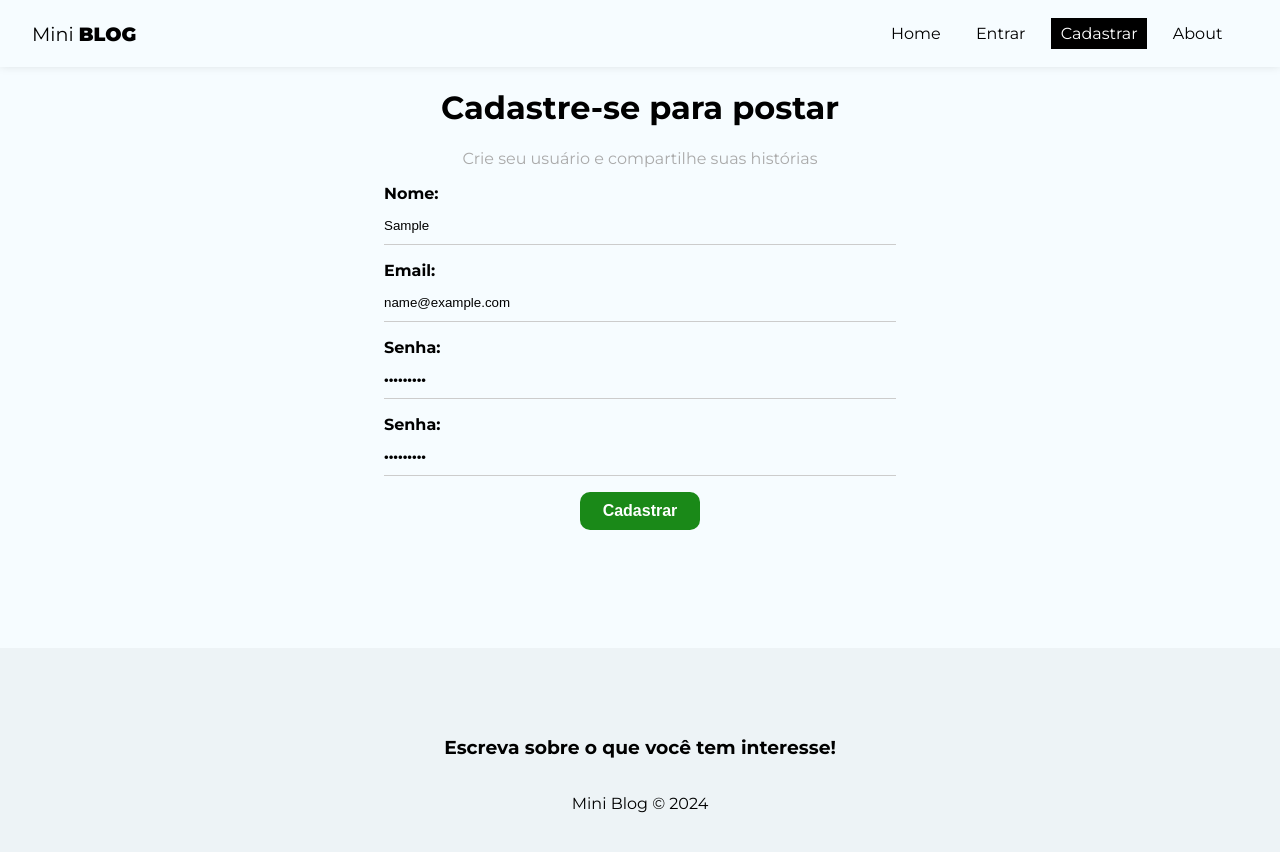
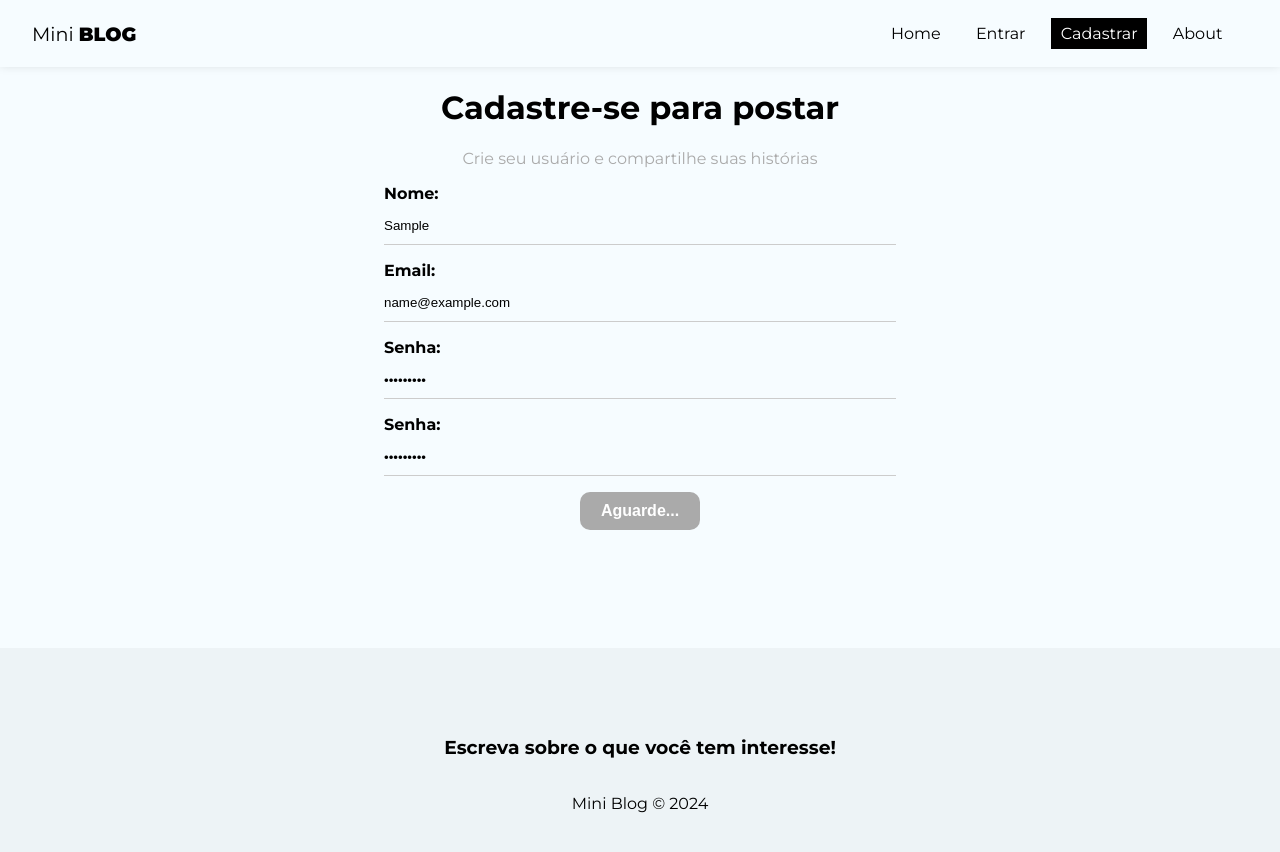
Before and after one commit to gabriell3103/MiniBlog, a React (Vite) app: page /register in a window 1280 px wide. Both pictures are taken after typing "Sample", "name@example.com", "Sample123", "Sample123" into the empty fields and a click on the button "Cadastrar". Shown: the top 852 px of the page. Built offline with nearby package versions, Linux system fonts and the light colour scheme; no server answers.

Commit message:
Registrando um usuario no sistema

```diff
--- a/src/firebase/config.jsx
+++ b/src/firebase/config.jsx
@@ -1,5 +1,5 @@
 import { initializeApp } from "firebase/app";
-import {getFirestore} from "firebase/firebase"
+import {getFirestore} from "firebase/firestore"
 
 const firebaseConfig = {
   apiKey: "AIzaSyAnTMiOme52ImvLLwyvguL7_liEHrd02Kc",
--- /dev/null
+++ b/src/hooks/useAuthentication.jsx
@@ -0,0 +1,80 @@
+import {db} from "../firebase/config"
+
+import {
+    getAuth,
+    createUserWithEmailAndPassword,
+    signInWithEmailAndPassword,
+    updateProfile,
+    signOut,
+  } from "firebase/auth";
+
+import { useState, useEffect } from 'react';
+
+export const useAuthentication = () => {
+    const [error, setError] = useState(null)
+    const [loading, setLoading] = useState(null)
+
+    // cleanup
+    // deal with memory leak
+    const  [cancelled, setCancelled] = useState(false)
+
+    const auth = getAuth()
+
+    function checkIfIsCancelled() {
+        if (cancelled){
+            return
+        }
+    }
+
+    const createUser = async (data) => {
+        checkIfIsCancelled()
+
+        setLoading(true)
+        setError(null)
+
+        try {
+
+            const {user} = await createUserWithEmailAndPassword(
+                auth,
+                data.email,
+                data.password
+            )
+
+            await updateProfile(user, {
+                displayName: data.displayName
+            })
+
+            setLoading(false)
+
+            return user
+        } catch (error) {
+
+            console.log(error.message)
+            console.log(typeof error.message)
+
+            let systemErrorMessage
+
+            if (error.message.includes("Password")) {
+                systemErrorMessage = "A senha precisa conter pelo menos 6 caracteres.";
+              } else if (error.message.includes("email-already")) {
+                systemErrorMessage = "E-mail já cadastrado.";
+              } else {
+                systemErrorMessage = "Ocorreu um erro, por favor tenta mais tarde.";
+              }
+
+              setLoading(false)
+              setError(systemErrorMessage)
+        }
+    }
+
+    useEffect(() => {
+        return () => setCancelled(true)
+    }, [])
+
+    return {
+        auth,
+        createUser,
+        error,
+        loading,
+    }
+}
--- a/src/pages/Register/Register.jsx
+++ b/src/pages/Register/Register.jsx
@@ -1,3 +1,4 @@
+import { useAuthentication } from '../../hooks/useAuthentication';
 import styles from "./Register.module.css"
 
 import { useState, useEffect } from 'react'
@@ -9,7 +10,9 @@
   const [confirmPassword, setConfirmPassword] = useState("");
   const [error, setError] = useState("");
 
-  const handleSubmit = (e) => {
+  const { createUser, error: authError, loading } = useAuthentication()
+
+  const handleSubmit = async (e) => {
     e.preventDefault()
 
     setError("")
@@ -24,7 +27,15 @@
       setError("As senhas devem ser iguais!")
       return
     }
+
+    const res = await createUser(user)
   }
+
+  useEffect(() => {
+    if (authError){
+      setError(authError)
+    }
+  }, [authError])
 
   return (
     <div className={styles.register}>
@@ -51,7 +62,8 @@
             <input type="password" name='confirmPassword' required placeholder='Confirme a sua senha'
             value={confirmPassword} onChange={(e) => setConfirmPassword(e.target.value)}/>
           </label>
-          <button className='btn'>Cadastrar</button>
+          {!loading && <button className='btn'>Cadastrar</button>}
+          {loading && (<button className='btn' disabled>Aguarde...</button>)}
           {error && <p className='error'>{error}</p>}
         </form>
     </div>
```
